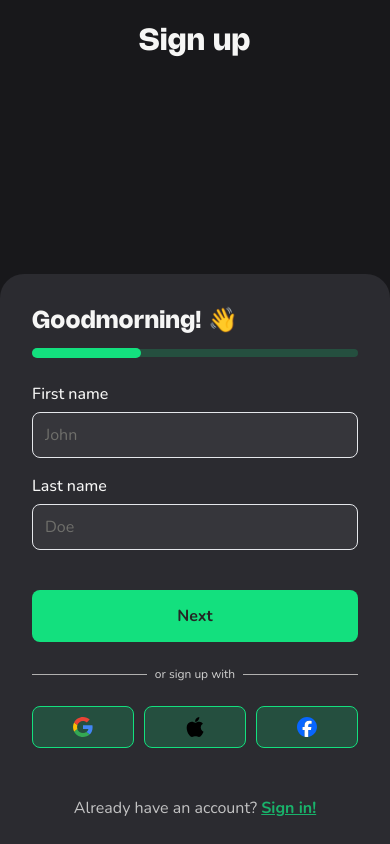
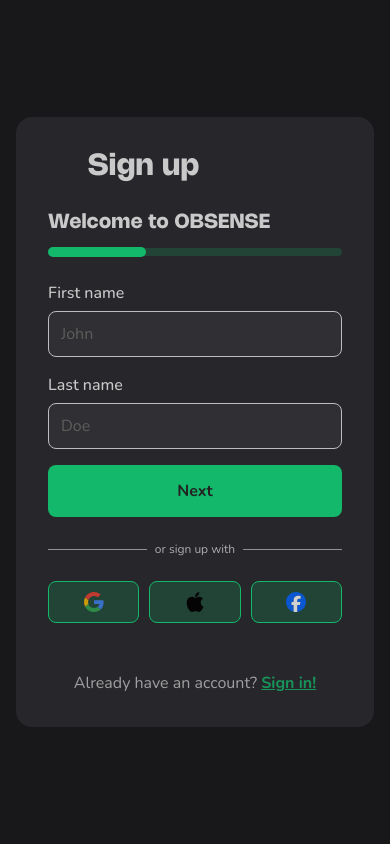
Before and after one commit to Stijn-Houwelijckx/obsense-dashboard-leen, a React (Vite) app: page /signup in a window 390 px wide. Built offline with nearby package versions, Linux system fonts and the light colour scheme; the HTML template or start-up script is replaced by a standard one.

Commit message:
style: responsive styling sign up page

```diff
--- a/src/pages/SignUp.tsx
+++ b/src/pages/SignUp.tsx
@@ -57,12 +57,10 @@
   const onSubmit = async (data: SignUpData) => {
     if (data.password !== data.confirmPassword) {
       const currentValues = getValues();
-
       setError("confirmPassword", {
         type: "manual",
         message: "Passwords do not match",
       });
-
       reset(
         {
           ...currentValues,
@@ -71,7 +69,6 @@
         },
         { keepErrors: true }
       );
-
       return;
     }
 
@@ -86,7 +83,6 @@
       };
 
       const response = await authService.signup(userData);
-
       setToken(response.data.token);
       navigate(targetPath, { replace: true });
     } catch (error) {
@@ -111,22 +107,10 @@
 
     if (errorMessage.includes("email")) {
       setFormStep(2);
-      reset(
-        {
-          ...currentValues,
-          email: "",
-        },
-        { keepErrors: true }
-      );
+      reset({ ...currentValues, email: "" }, { keepErrors: true });
     } else if (errorMessage.includes("username")) {
       setFormStep(2);
-      reset(
-        {
-          ...currentValues,
-          username: "",
-        },
-        { keepErrors: true }
-      );
+      reset({ ...currentValues, username: "" }, { keepErrors: true });
     } else if (errorMessage.includes("password")) {
       setFormStep(3);
       reset(
@@ -146,8 +130,8 @@
   return (
     <MainContainer>
       {signUpError ? (
-        <div className="min-h-dvh mx-8 flex flex-col justify-center items-center">
-          <h2 className="font-title font-medium text-2xl text-center mb-8">
+        <div className="min-h-screen flex flex-col justify-center items-center bg-secondary-900 px-4">
+          <h2 className="font-title font-medium text-2xl text-center mb-8 text-neutral-50">
             {signUpError.data.message}
           </h2>
           <img className="w-1/2" src={errorImage} alt="Error Image" />
@@ -164,33 +148,36 @@
           <Button label="Try Again" type="button" onClick={handleErrorReset} />
         </div>
       ) : (
-        <div className="min-h-dvh flex flex-col justify-between">
-          <div className="h-12 grid grid-cols-[1fr_auto_1fr] mx-8 my-4">
-            {formStep > 1 && (
+        <div className="min-h-screen flex items-center justify-center bg-secondary-900 px-4">
+          <div className="w-full max-w-[650px] border-0 lg:border-4 lg:border-primary-500 rounded-2xl bg-secondary-800 p-8 opacity-80">
+            <div className="flex justify-start items-center mb-6">
+              {formStep > 1 ? (
                 <IconButton
                   icon={ArrowIcon}
                   type="button"
                   onClick={handlePreviousFormStep}
                 />
+              ) : (
+                <div className="w-6" />
               )}
-            <h1 className="flex justify-center items-center font-title font-bold text-3xl col-start-2 tracking-wide pt-1">
+              <h1 className="ml-4 font-title font-bold text-3xl lg:text-5xl tracking-wide text-neutral-50">
                 Sign up
               </h1>
             </div>
-          <div className="mt-1.5 pt-8 pb-6 px-8 rounded-t-3xl bg-secondary-800">
-            <h2 className="font-title font-bold text-2xl tracking-wide pb-2.5">
-              Goodmorning! 👋
+
+            <h2 className="font-title font-bold text-xl lg:text-2xl tracking-wide pb-2.5 text-neutral-50">
+              Welcome to OBSENSE
             </h2>
-            <div className="h-2.5 flex items-center relative">
+
+            <div className="h-2.5 flex items-center relative mb-6">
               <div className="h-3/4 absolute inset-x-0 bg-primary-500/20 rounded-full"></div>
               <div
                 className="absolute inset-0 bg-primary-500 rounded-full transition-all duration-500 ease-in-out"
-                style={{
-                  width: `${(formStep / TOTAL_FORM_STEPS) * 100}%`,
-                }}
+                style={{ width: `${(formStep / TOTAL_FORM_STEPS) * 100}%` }}
               ></div>
             </div>
-            <form className="pt-6">
+
+            <form className="space-y-4">
               {formStep === 1 && (
                 <div className="flex flex-col gap-4">
                   <FormInput
@@ -201,6 +188,8 @@
                     register={register}
                     errors={errors}
                     validation={{ required: "First name is required" }}
+                    labelClassName="text-neutral-50"
+                    inputClassName="text-neutral-50"
                   />
                   <FormInput
                     label="Last name"
@@ -210,6 +199,8 @@
                     register={register}
                     errors={errors}
                     validation={{ required: "Last name is required" }}
+                    labelClassName="text-neutral-50"
+                    inputClassName="text-neutral-50"
                   />
                 </div>
               )}
@@ -223,6 +214,8 @@
                     register={register}
                     errors={errors}
                     validation={{ required: "Username is required" }}
+                    labelClassName="text-neutral-50"
+                    inputClassName="text-neutral-50"
                   />
                   <FormInput
                     label="Email"
@@ -238,6 +231,8 @@
                         message: "This email is invalid",
                       },
                     }}
+                    labelClassName="text-neutral-50"
+                    inputClassName="text-neutral-50"
                   />
                 </div>
               )}
@@ -251,6 +246,8 @@
                     register={register}
                     errors={errors}
                     validation={{ required: "Password is required" }}
+                    labelClassName="text-neutral-50"
+                    inputClassName="text-neutral-50"
                   />
                   <FormInput
                     label="Confirm password"
@@ -260,6 +257,8 @@
                     register={register}
                     errors={errors}
                     validation={{ required: "Confirm password is required" }}
+                    labelClassName="text-neutral-50"
+                    inputClassName="text-neutral-50"
                   />
                 </div>
               )}
@@ -277,7 +276,7 @@
                 />
               )}
             </form>
-            <div>
+
             <div className="flex items-center py-6">
               <div className="flex-1 h-px bg-neutral-300"></div>
               <span className="px-2 text-xs text-neutral-200">
@@ -285,11 +284,13 @@
               </span>
               <div className="flex-1 h-px bg-neutral-300"></div>
             </div>
+
             <div className="flex gap-2.5">
               <LogoButton icon={GoogleIcon} type="button" />
               <LogoButton icon={AppleIcon} type="button" />
               <LogoButton icon={FacebookIcon} type="button" />
             </div>
+
             <div className="flex justify-center pt-12">
               <Link to="/signin" className="text-neutral-50 opacity-75">
                 Already have an account?{" "}
@@ -300,7 +301,6 @@
             </div>
           </div>
         </div>
-        </div>
       )}
     </MainContainer>
   );
```
Lines whose indentation alone changed are shown as unchanged.
